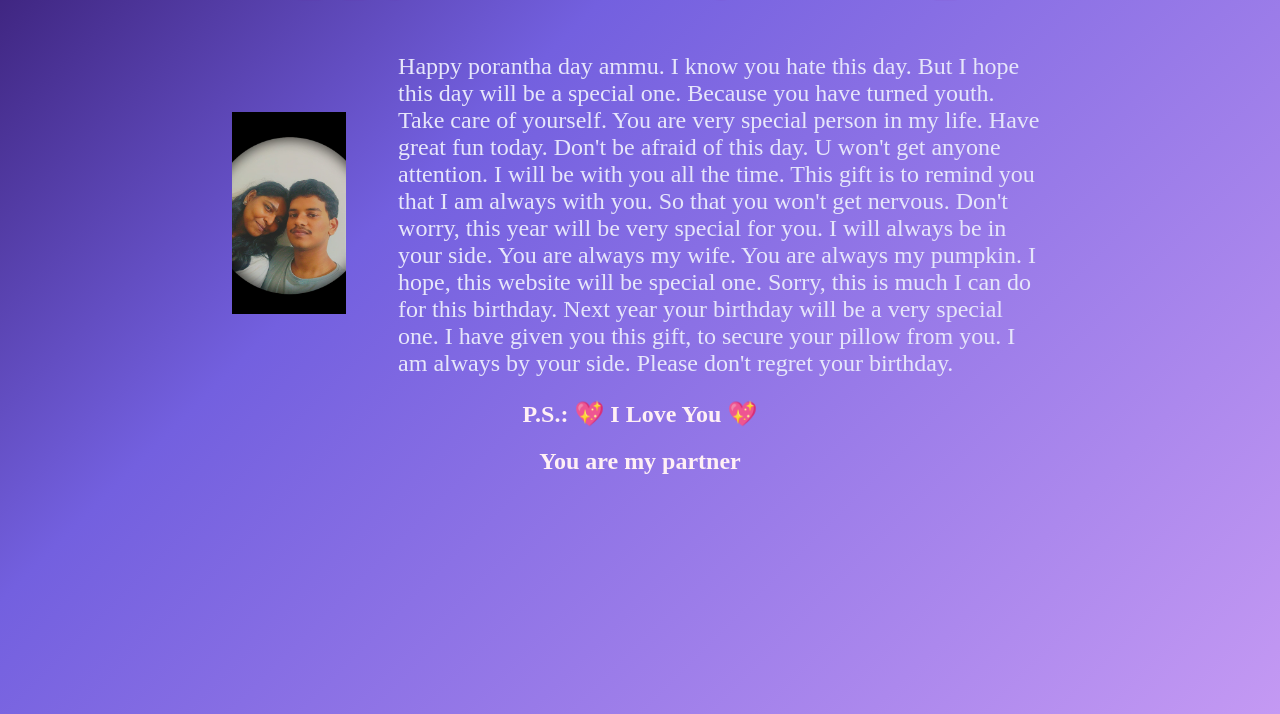
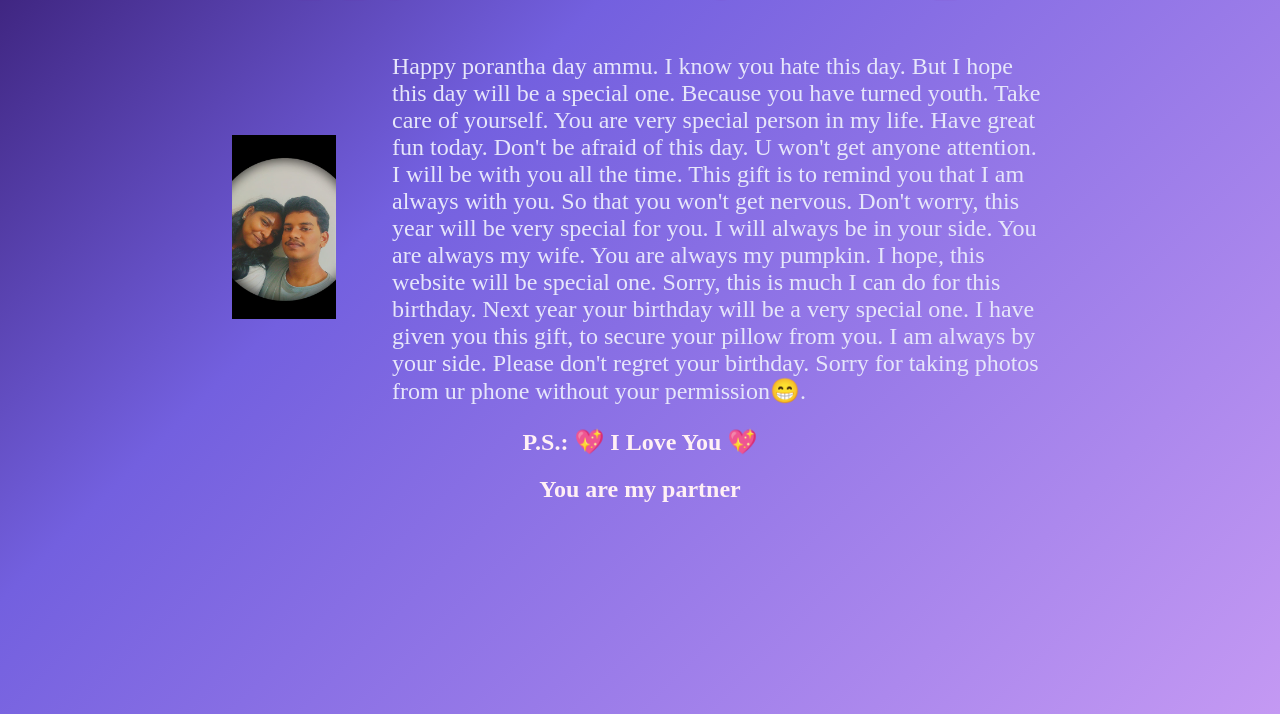
Before and after one commit to bdwish/AddyBday, a plain HTML site: page pages/joeorg.html in a window 1280 px wide. Shown: the part 148-862 px from the top of the page. Drawn offline with Linux system fonts and the light colour scheme.

Commit message:
Update joeorg.html

```diff
--- a/pages/joeorg.html
+++ b/pages/joeorg.html
@@ -69,6 +69,7 @@
                 Next year your birthday will be a very special one.
                 I have given you this gift, to secure your pillow from you.
                 I am always by your side. Please don't regret your birthday.
+                Sorry for taking photos from ur phone without your permission😁.
               </p>
             </td>
           </tr>
```
